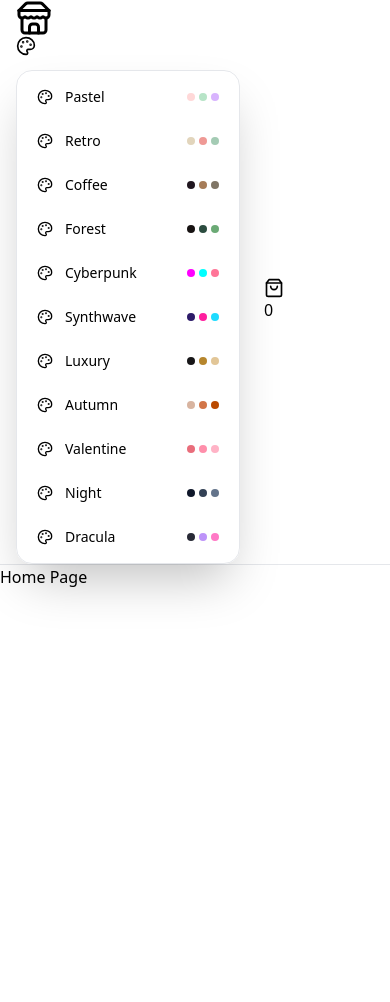
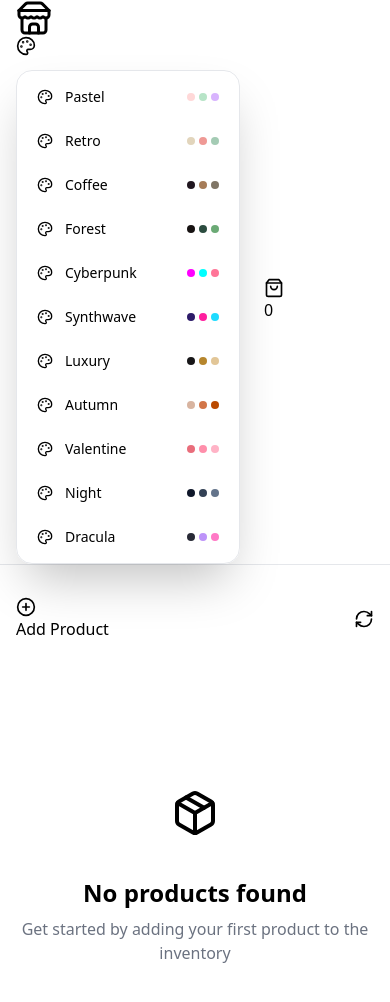
Before and after one commit to muhammadderic/quick-store-web-app, a React (Vite) app in the folder frontend/: page / in a window 390 px wide. Shown: the top 1002 px of the page. Before the commit the page ends 844 px from the top, so only its background shows below. Built offline with nearby package versions, Linux system fonts and the light colour scheme.

Commit message:
Upgrade home page, create ProductCard compt and useProductStore, setup toast

```diff
--- a/frontend/package.json
+++ b/frontend/package.json
@@ -10,9 +10,11 @@
     "preview": "vite preview"
   },
   "dependencies": {
+    "axios": "^1.8.4",
     "lucide-react": "^0.487.0",
     "react": "^19.0.0",
     "react-dom": "^19.0.0",
+    "react-hot-toast": "^2.5.2",
     "react-router-dom": "^7.5.0",
     "zustand": "^5.0.3"
   },
--- a/frontend/src/App.jsx
+++ b/frontend/src/App.jsx
@@ -2,6 +2,7 @@ import { Route, Routes } from "react-router-dom"
 import Navbar from "./components/Navbar"
 import HomePage from "./pages/HomePage"
 import ProductPage from "./pages/ProductPage"
+import { Toaster } from "react-hot-toast"
 
 function App() {
   return (
@@ -12,6 +13,8 @@ function App() {
         <Route path="/" element={<HomePage />} />
         <Route path="/product/:id" element={<ProductPage />} />
       </Routes>
+
+      <Toaster />
     </div>
   )
 }
--- /dev/null
+++ b/frontend/src/components/ProductCard.jsx
@@ -0,0 +1,43 @@
+import { EditIcon, Trash2Icon } from "lucide-react";
+import { useProductStore } from "../store/useProductStore";
+
+export default function ProductCard({ product }) {
+  const { deleteProduct } = useProductStore();
+  return (
+    <div className="card bg-base-100 shadow-xl hover:shadow-2xl transition-shadow duration-300">
+      {/* PRODUCT IMAGE */}
+      <figure className="relative pt-[56.25%]">
+        <img
+          src={product.image}
+          alt={product.name}
+          className="absolute top-0 left-0 w-full h-full object-cover"
+        />
+      </figure>
+
+      <div className="card-body">
+        {/* PRODUCT INFO */}
+        <h2 className="card-title text-lg font-semibold">
+          {product.name}
+        </h2>
+
+        <p className="text-2xl font-bold text-primary">
+          ${Number(product.price).toFixed(2)}
+        </p>
+
+        {/* CARD ACTIONS */}
+        <div className="card-actions justify-end mt-4">
+          <Link to={`/product/${product.id}`} className="btn btn-sm btn-info btn-outline">
+            <EditIcon className="size-4" />
+          </Link>
+
+          <button
+            className="btn btn-sm btn-error  btn-outline"
+            onClick={() => deleteProduct(product.id)}
+          >
+            <Trash2Icon className="size-4" />
+          </button>
+        </div>
+      </div>
+    </div>
+  )
+}
--- a/frontend/src/pages/HomePage.jsx
+++ b/frontend/src/pages/HomePage.jsx
@@ -1,7 +1,55 @@
+import { PlusCircleIcon, RefreshCwIcon, PackageIcon } from "lucide-react"
+import { useProductStore } from "../store/useProductStore"
+
 export default function HomePage() {
+  const { products, error, loading, fetchProducts } = useProductStore();
+
   return (
-    <div>
-      Home Page
-    </div>
+    <main className="max-w-6xl mx-auto px-4 py-8 ">
+      <div className="flex justify-between items-center mb-8">
+        <button className="btn btn-primary">
+          <PlusCircleIcon className="size-5 mr-2" />
+          Add Product
+        </button>
+
+        <button className="btn btn-ghost btn-circle" onClick={fetchProducts}>
+          <RefreshCwIcon className="size-5" />
+        </button>
+      </div>
+
+      {error && <div className="alert alert-error mb-8">
+        {error}
+      </div>}
+
+      {products.length === 0 && !loading && (
+        <div className="flex flex-col justify-center items-center h-96 space-y-4">
+          <div className="bg-base-100 rounded-full p-6">
+            <PackageIcon className="size-12" />
+          </div>
+
+          <div className="text-center space-y-2">
+            <h3 className="text-2xl font-semibold ">
+              No products found
+            </h3>
+
+            <p className="text-gray-500 max-w-sm">
+              Get started by adding your first product to the inventory
+            </p>
+          </div>
+        </div>
+      )}
+
+      {loading ? (
+        <div className="flex justify-center items-center h-64">
+          <div className="loading loading-spinner loading-lg" />
+        </div>
+      ) : (
+        <div className="grid grid-cols-1 md:grid-cols-2 lg:grid-cols-3 gap-6">
+          {products.map((product) => (
+            <ProductCard key={product.id} product={product} />
+          ))}
+        </div>
+      )}
+    </main>
   )
 }
--- /dev/null
+++ b/frontend/src/store/useProductStore.js
@@ -0,0 +1,46 @@
+import axios from "axios"
+import { create } from "zustand"
+import toast from "react-hot-toast"
+
+const BASE_URL = "http://localhost:5000"
+
+export const useProductStore = create(set => ({
+  // products state
+  products: [],
+  loading: false,
+  error: null,
+
+  fetchProducts: async () => {
+    set({ loading: true });
+    try {
+      const response = await axios.get(`${BASE_URL}/api/products`);
+      set({
+        products: response.data.data,
+        error: null
+      });
+    } catch (error) {
+      console.error("Error fetching products:", error);
+      set({
+        error: "Something went wrong",
+        products: []
+      });
+    } finally {
+      set({ loading: false });
+    }
+  },
+
+  deleteProduct: async (id) => {
+    console.log("deleteProduct function called", id);
+    set({ loading: true });
+    try {
+      await axios.delete(`${BASE_URL}/api/products/${id}`);
+      set((prev) => ({ products: prev.products.filter((product) => product.id !== id) }));
+      toast.success("Product deleted successfully");
+    } catch (error) {
+      console.log("Error in deleteProduct function", error);
+      toast.error("Something went wrong");
+    } finally {
+      set({ loading: false });
+    }
+  },
+}))
```
Also changed, not shown: frontend/src/store/useThemeStore.js (renamed from frontend/src/store/useThemeStore.jsx), 1 other file (tests, documents, lock files or other folders).
